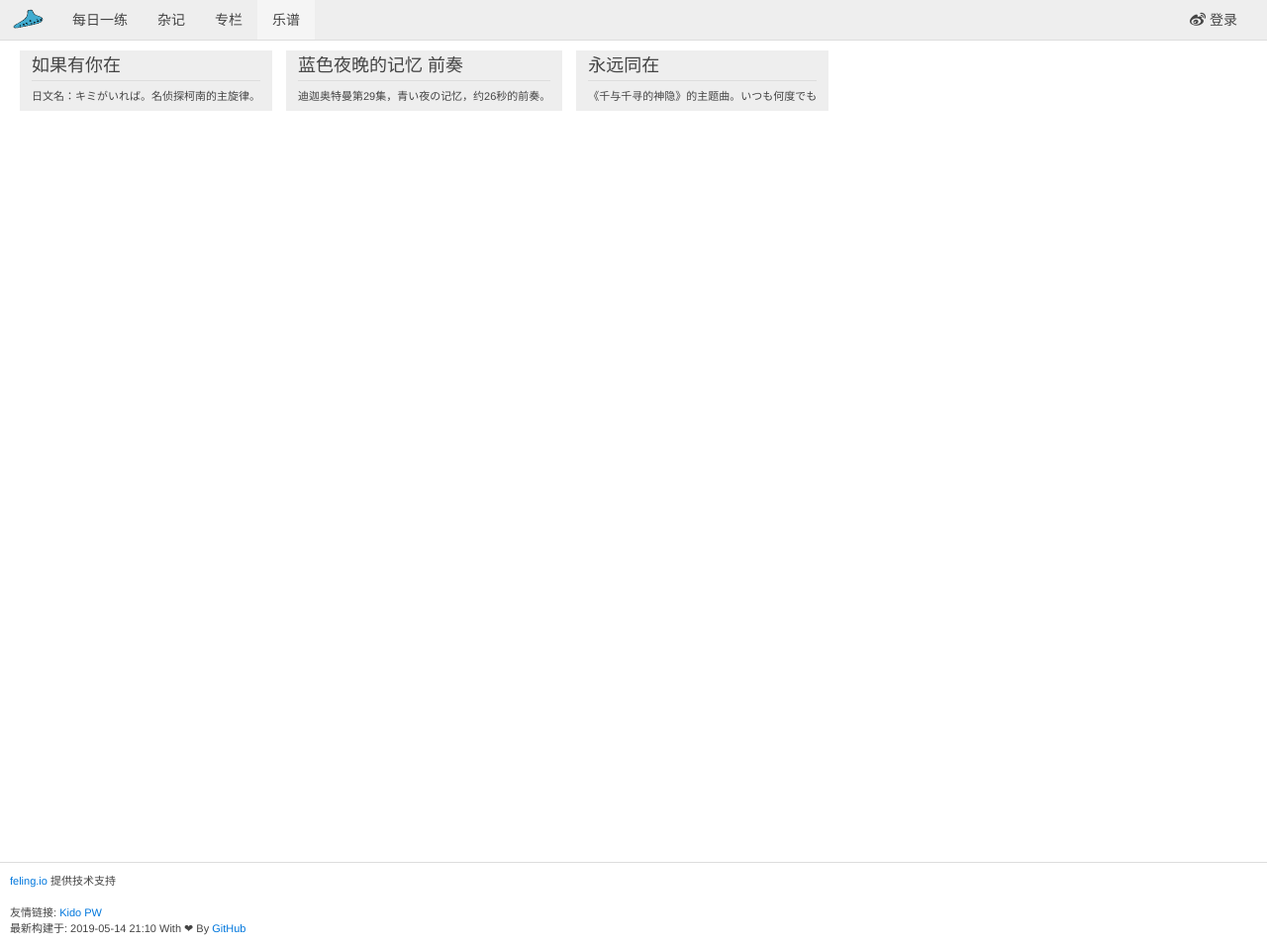
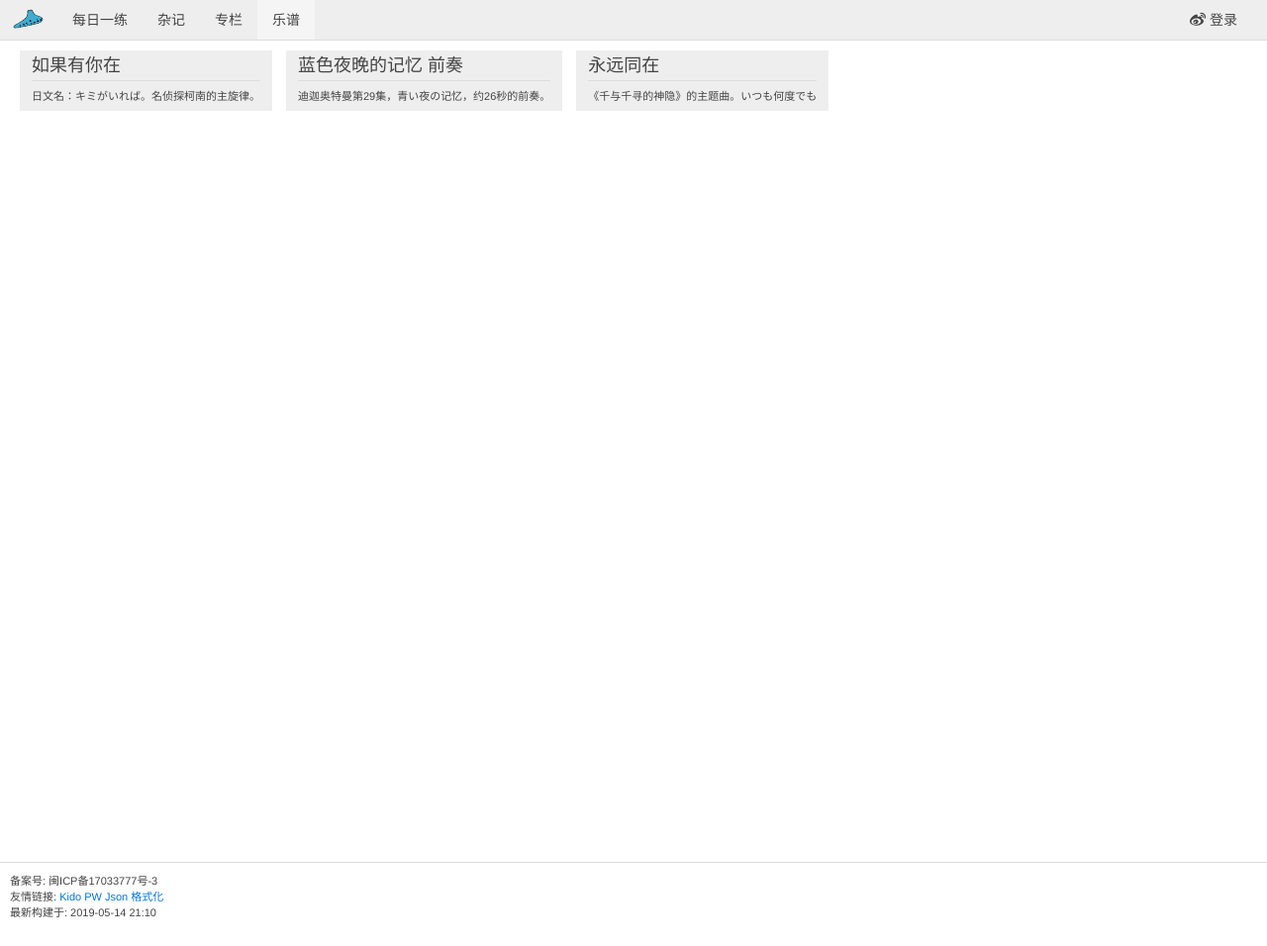
Before and after one commit to playay/playay.github.io, a Jekyll site: the page built from index.html, in a window 1280 px wide. Shown: the whole page at 99% size. Built offline with Jekyll 4.4.1, drawn with Linux system fonts in a browser that asks for light colours; comment, search, counter and statistics services are not loaded.

Commit message:
陶笛日记

```diff
--- a/_includes/footer.html
+++ b/_includes/footer.html
@@ -1,7 +1,10 @@
 <div class="uk-grid uk-grid-small">
     <div class="uk-width-small-1-1 uk-width-medium-1-3 uk-text-small">
-        <span><a href="https://feling.io/json/" target="_blank">feling.io</a> 提供技术支持 </span><br><br>
-        <span>友情链接: <a href="http://kido.site/" target="_blank">Kido PW</a> </span><br>
-        <span>最新构建于: {{ site.time | date: "%Y-%m-%d %H:%M" }} With ❤ By <a href="https://github.com/playay/playay.github.io/" target="_blank">GitHub</a></span>
+        <span>备案号: 闽ICP备17033777号-3 </span><br>
+        <span>友情链接:
+            <a href="http://kido.site/" target="_blank">Kido PW</a>
+            <a href="https://feling.io/json/" target="_blank">Json 格式化</a>
+        </span><br>
+        <span>最新构建于: {{ site.time | date: "%Y-%m-%d %H:%M" }}</span>
     </div>
 </div>
```
